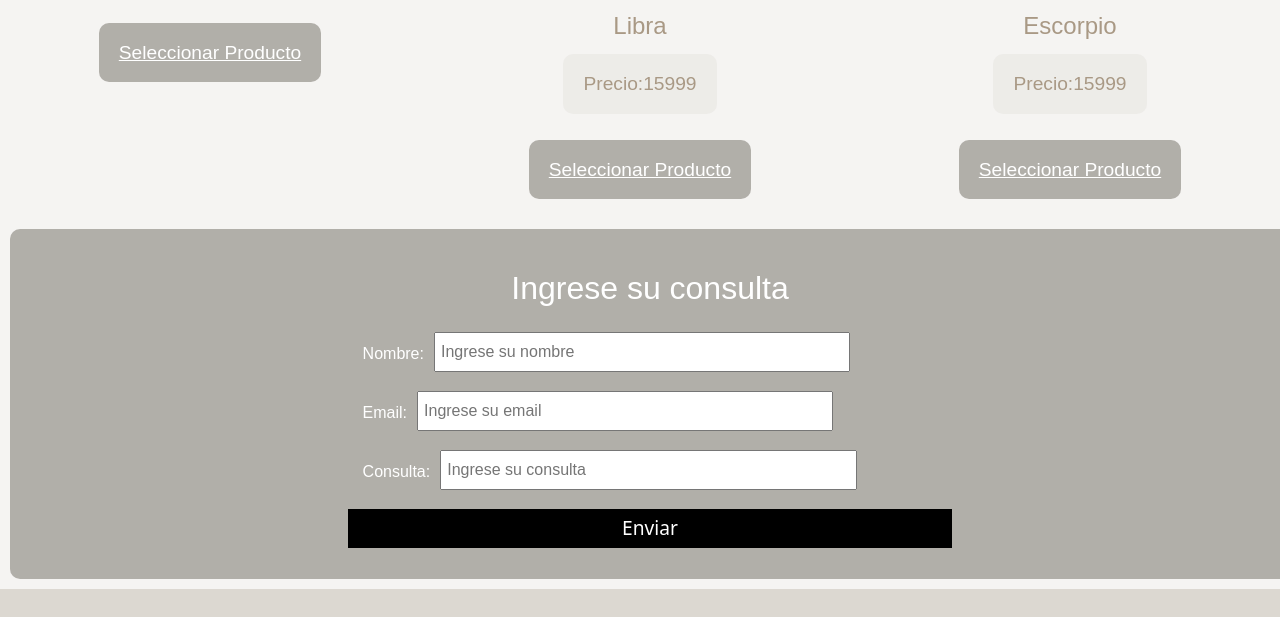
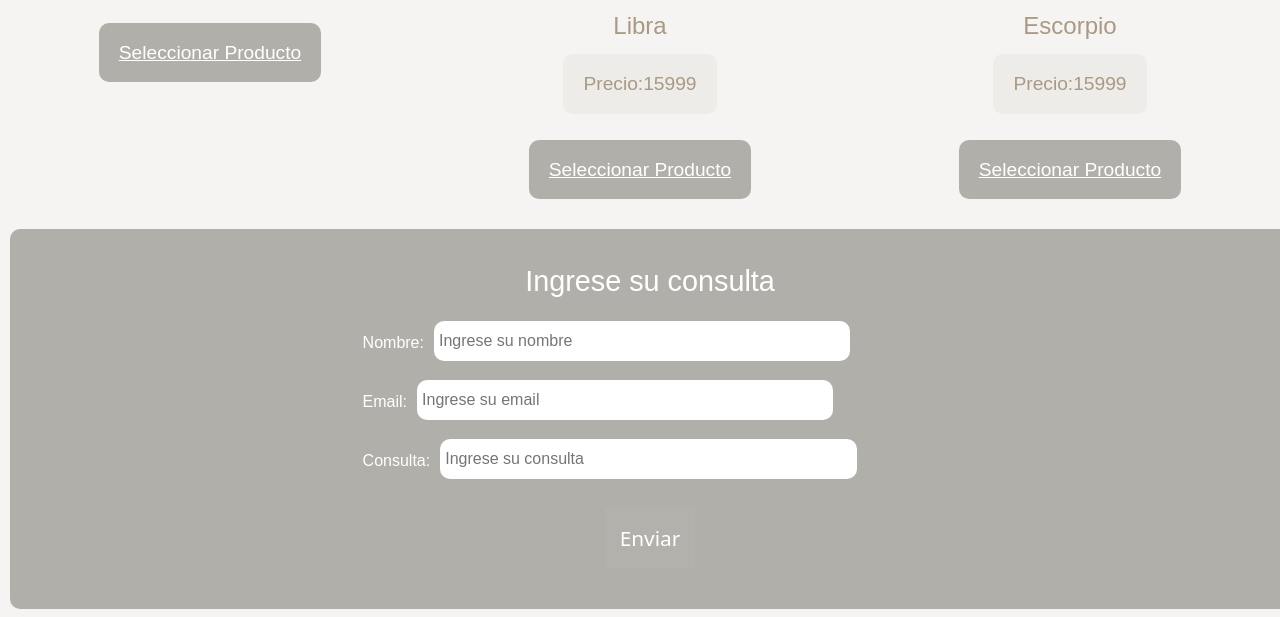
Before and after one commit to emiliacampagnon/2da-preentrega-JavaScript, a plain HTML site: page index.html in a window 1280 px wide. Shown: the part 2110-2727 px from the top of the page. Drawn offline with nearby package versions, Linux system fonts and the light colour scheme.

Commit message:
¨final2¨

```diff
--- a/css/estilo.css
+++ b/css/estilo.css
@@ -176,7 +176,7 @@ main div {
   flex-wrap: wrap;
   width: 100%;
   gap: 5px;
-  height: 350px;
+  height: 380px;
   padding: 10px;
   margin: 10px;
   background-color: #1811054e;
@@ -185,8 +185,8 @@ main div {
 
 h5 {
   text-align: center;
-  font-size: xx-large;
-  line-height: 1.5;
+  font-size: 1.8rem;
+  line-height: 1.3;
   font-family: Arial, Helvetica, sans-serif;
   color: #ffffff;
   margin: 10px;
@@ -217,6 +217,8 @@ h5 {
   height: 40px;
   width: 70%;
   padding: 5px;
+  border-radius: 10px;
+  border: none;
 }
 .form-container-inputs div label {
 
@@ -227,15 +229,19 @@ h5 {
   align-items: center;
   justify-content: center;
   text-align: center;
-  width: 48%;
   border: none;
   outline: none;
-  font-size: 1.2rem;
+  font-size: 1.3rem;
   cursor: pointer;
-  background-color: black;
+  background-color: #dcd8d109;
   color: white;
-  margin: 5px;
-  padding: 5px;
+  margin: 15px;
+  padding: 15px;
+  &:hover{
+    background-color: #f5f4f2;
+    color: #1811054e;
+    border-radius: 10px;
+  }
 }
 
 footer {
```
